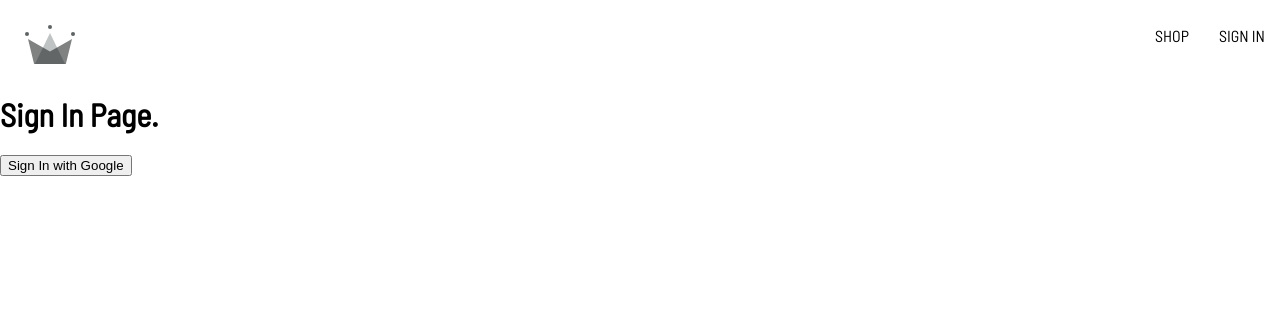
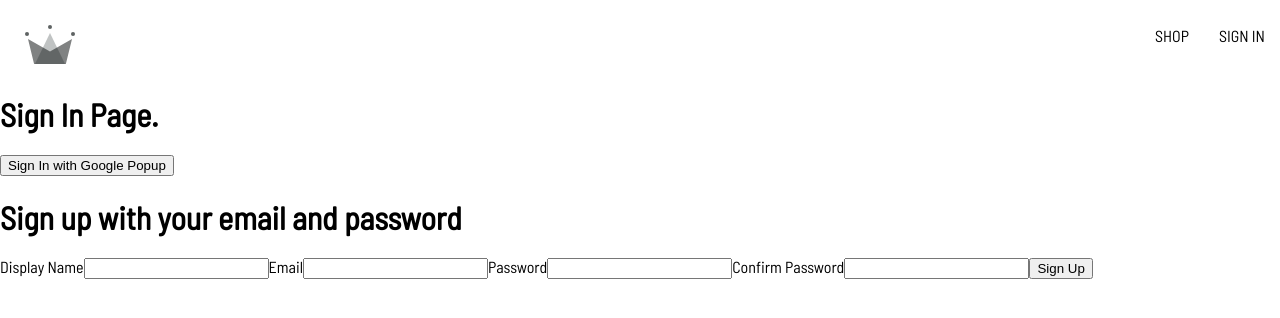
Before and after one commit to pratikrana1998/crown-clothing, a React (Create React App) app: page /sign-in in a window 1280 px wide. Shown: the top 318 px of the page. Built offline with nearby package versions, Linux system fonts and the light colour scheme; a web font is replaced by a local one.

Commit message:
adding sign-up component and setting up form fields

```diff
--- a/src/components/sign-in/sign-in.component.jsx
+++ b/src/components/sign-in/sign-in.component.jsx
@@ -1,17 +1,36 @@
+/* import { useEffect } from "react";
+import { getRedirectResult } from "firebase/auth"; */
+
 import { signInWithGooglePopup, createUserDocumentFromAuth } from "../../utils/firebase/firebase.utils";
 
+import SignUpForm from "../sign-up-form/sign-up-form.component";
+
 const SignIn = () => {
+
+    /* useEffect(() => async function getRedirectData() {
+        const response = await getRedirectResult(auth);
+        if(response) {
+            const userDocRef = await createUserDocumentFromAuth(response.user);
+        }
+    }, []); */
+
     const logGoogleUser = async () => {
         const { user } = await signInWithGooglePopup();
         const userDocRef = await createUserDocumentFromAuth(user);
     };
 
     return (
+        /*  For the sign In with Google Redirect:
+            Once we go to a different domain and comeback, our app reloads everything as new and previous state is not stored anywhere, hence we don't get any response back */
         <div>
             <h1>Sign In Page.</h1>
             <button onClick={logGoogleUser}>
-                Sign In with Google
+                Sign In with Google Popup
             </button>
+            {/* <button onClick={signInWithGoogleRedirect}>
+                Sign In with Google Redirect
+            </button> */}
+            <SignUpForm />
         </div>
     );
 };
--- /dev/null
+++ b/src/components/sign-up-form/sign-up-form.component.jsx
@@ -0,0 +1,44 @@
+import { useState } from "react";
+
+const defaultFormFields = {
+    displayName: '',
+    email: '',
+    password: '',
+    confirmPassword: '',
+}
+
+const SignUpForm = () => {
+
+    const [formFields, setFormFields] = useState(defaultFormFields);
+    const { displayName, email, password, confirmPassword } = formFields;
+
+    console.log(formFields);
+
+    const handleChange = (event) => {
+        const { name, value } = event.target;
+        setFormFields({...formFields, [name]: value});
+    }
+
+    return (
+        <div>
+            <h1>Sign up with your email and password</h1>
+            <form onSubmit={() => {}} >
+                <label>Display Name</label>
+                <input type="text" onChange={handleChange} name='displayName' value={displayName} required/>
+
+                <label>Email</label>
+                <input type="email" onChange={handleChange} name='email' value={email} required/>
+
+                <label>Password</label>
+                <input type="password" onChange={handleChange} name='password' value={password} required/>
+
+                <label>Confirm Password</label>
+                <input type="password" onChange={handleChange} name='confirmPassword' value={confirmPassword} required/>
+
+                <button type="submit">Sign Up</button>
+            </form>
+        </div>
+    )
+}
+
+export default SignUpForm;
--- a/src/utils/firebase/firebase.utils.js
+++ b/src/utils/firebase/firebase.utils.js
@@ -32,6 +32,7 @@ provider.setCustomParameters({
 
 export const auth = getAuth();
 export const signInWithGooglePopup = () => signInWithPopup(auth, provider);
+export const signInWithGoogleRedirect = () => signInWithRedirect(auth, provider);
 
 export const db = getFirestore();
 
```
